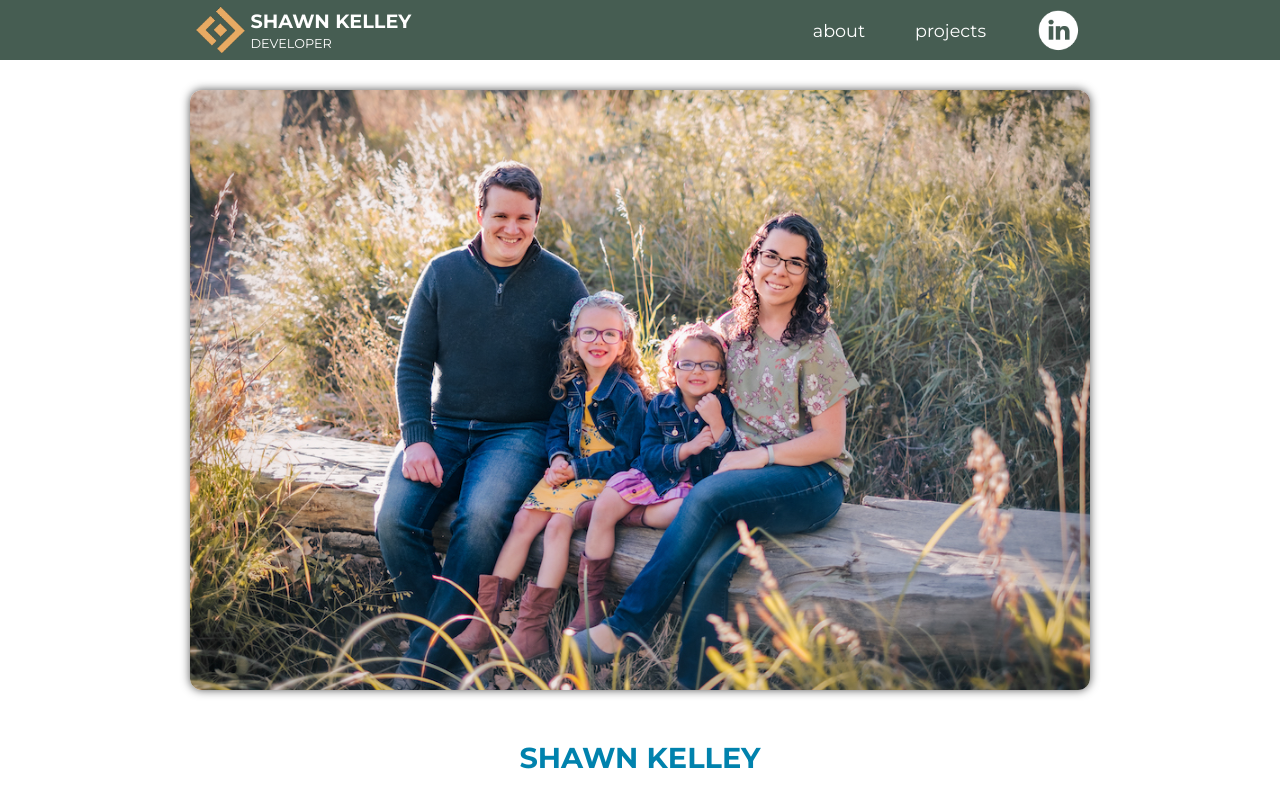
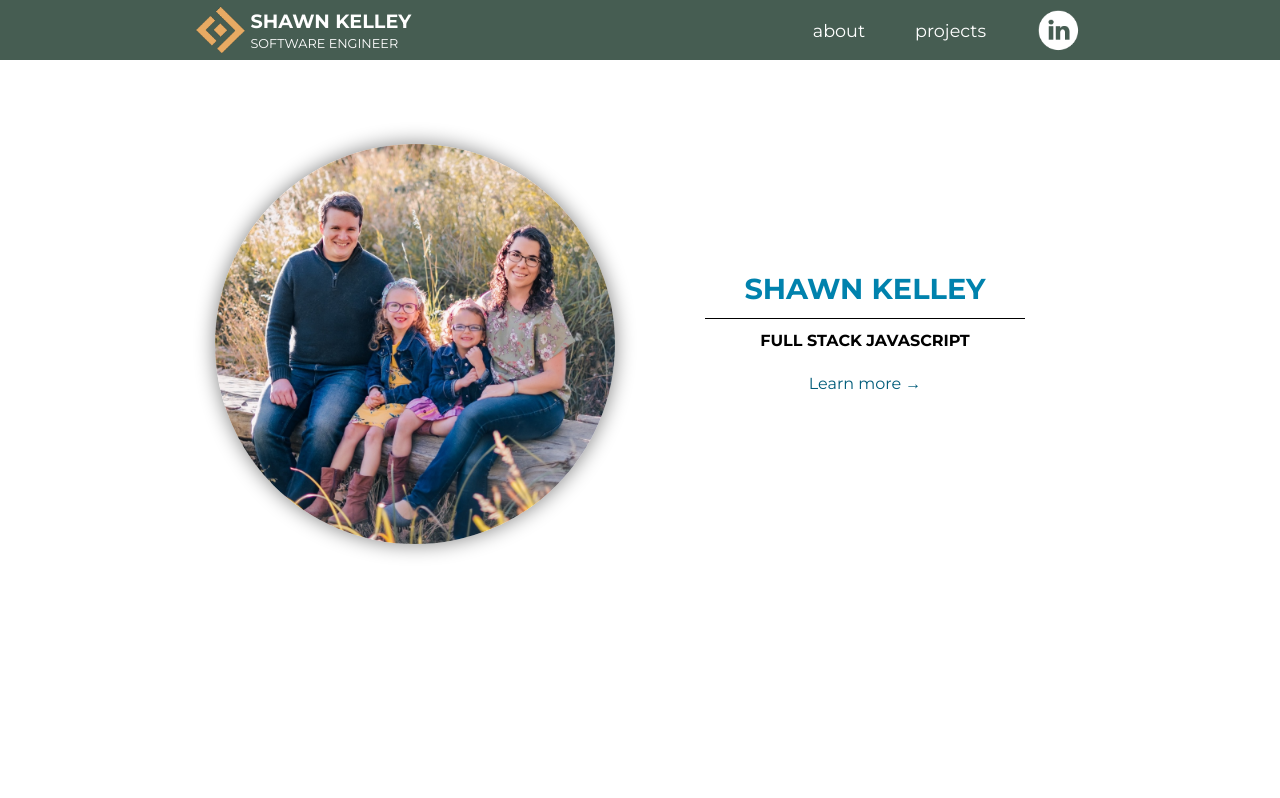
Before and after one commit to shawnkelleydev/sk-ws-react, a React (Create React App) app: page / in a window 1280 px wide. Shown: the top 798 px of the page. Built offline with nearby package versions, Linux system fonts and the light colour scheme.

Commit message:
home redesign

```diff
--- a/src/components/Header.js
+++ b/src/components/Header.js
@@ -14,7 +14,7 @@ const Header = () => {
             <img src={logoOrange} alt="logo" className="logo" />
             <span>
               <h1>Shawn Kelley</h1>
-              <span className="uppercase">developer</span>
+              <span className="uppercase">software engineer</span>
             </span>
           </Link>
         </div>
--- a/src/components/Home.js
+++ b/src/components/Home.js
@@ -1,15 +1,19 @@
-import fam from "../img/family_small.jpg";
+import fam from "../img/fam_square.jpg";
 import { HashLink } from "react-router-hash-link";
 
 const Home = () => {
   return (
-    <div id="home" className="home">
+    <div id="home" className="Home">
       <img src={fam} alt="the kelley family" className="fam-front" />
-      <h1>Shawn Kelley</h1>
-      <h2>Full-Stack JavaScript Developer</h2>
-      <HashLink to={{ pathname: "/about", hash: "#a" }}>
-        Learn more &rarr;
-      </HashLink>
+
+      <div>
+        <h1>Shawn Kelley</h1>
+        <span />
+        <h2>full stack JavaScript</h2>
+        <HashLink to={{ pathname: "/about", hash: "#a" }}>
+          Learn more &rarr;
+        </HashLink>
+      </div>
     </div>
   );
 };
--- a/src/components/Skills.js
+++ b/src/components/Skills.js
@@ -18,5 +18,5 @@ export const skills = [
   "VS Code",
   "RegEx",
   "OOP",
-  "Accessibility",
+  "WCAG",
 ];
--- a/src/css/App.css
+++ b/src/css/App.css
@@ -318,38 +318,51 @@ nav a {
   grid-template-columns: repeat(auto-fit, minmax(220px, 1fr));
 }
 
-.fam-front {
+.Home {
+  width: 100vw;
+  max-width: 900px;
+  display: grid;
+  align-items: stretch;
+  justify-items: center;
+  justify-content: center;
+  grid-template-columns: repeat(auto-fit, minmax(400px, 1fr));
+}
+@media screen and (min-width: 768px) {
+  .Home {
+    justify-content: center;
+    padding-top: 64px;
+  }
+}
+.Home .fam-front {
   width: 95vw;
-  max-width: 900px;
-  margin-top: 10px;
-  border-radius: 12px;
-  box-shadow: 0 0 10px #535353;
+  max-width: 400px;
+  border-radius: 50%;
+  margin: 0;
+  margin: 12px 0 48px 0;
+  box-shadow: 0 0 20px gray;
 }
-
-.home {
-  max-width: 900px;
-  width: 95vw;
+@media screen and (min-width: 768px) {
+  .Home .fam-front {
+    margin: 0;
+  }
 }
-.home h1, .home h2 {
-  background: none;
-  padding: 0;
-  text-align: center;
+.Home div {
+  display: flex;
+  flex-direction: column;
+  align-items: center;
+  justify-content: center;
 }
-.home a {
-  width: fit-content;
+.Home div span {
+  border-bottom: 1px black solid;
+  width: 80vw;
+  max-width: 320px;
+  margin: 12px 0;
 }
-.home h1 {
-  margin-top: 50px;
+.Home h2 {
+  font-size: 1em;
 }
-.home h2 {
-  margin: 20px;
-  text-transform: capitalize;
-  font-weight: 300;
-  font-size: 1.4em;
-}
-
-.learn-more {
-  margin: 50px;
+.Home a {
+  padding: 24px;
 }
 
 @media (min-width: 768px) {
--- a/src/sass/partials/components/_home.sass
+++ b/src/sass/partials/components/_home.sass
@@ -1,28 +1,35 @@
 @use '../utilities/mixins'
+@use '../utilities/_variables'
 
-.fam-front
-  @include mixins.fam-pic
-
-
-.home
-  @include mixins.max-width
-  @include mixins.vw-large
-  h1, h2
-    background: none
-    padding: 0
-    text-align: center
-
+.Home
+  width: 100vw
+  max-width: 900px
+  display: grid
+  align-items: stretch
+  justify-items: center
+  justify-content: center
+  grid-template-columns: repeat(auto-fit, minmax(400px, 1fr))
+  @media screen and (min-width: variables.$break-tablet)
+    justify-content: center
+    padding-top: 64px
+  .fam-front
+    width: 95vw
+    max-width: 400px
+    border-radius: 50%
+    margin: 0
+    margin: 12px 0 48px 0
+    box-shadow: 0 0 20px gray
+    @media screen and (min-width: variables.$break-tablet)
+      margin: 0
+  div
+    @include mixins.flex-col
+      justify-content: center
+    span
+      border-bottom: 1px black solid
+      width: 80vw
+      max-width: 320px
+      margin: 12px 0
+  h2
+    font-size: 1em
   a
-    width: fit-content
-
-  h1
-    margin-top: 50px
-
-  h2
-    margin: 20px
-    text-transform: capitalize
-    font-weight: 300
-    font-size: 1.4em
-
-.learn-more
-  margin: 50px
+    padding: 24px
```
Also changed, not shown: src/img/fam_square.jpg (added), 1 other file (tests, documents, lock files or other folders).
